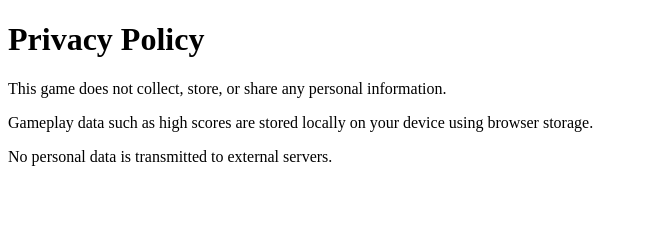
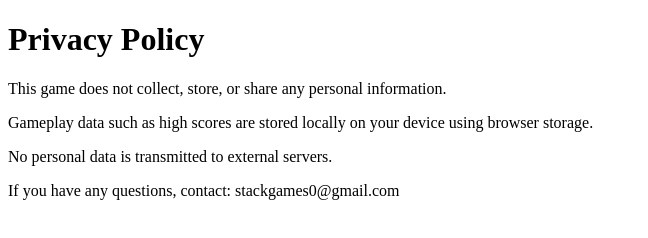
Before and after one commit to krishnaag21/stack-block-game, a plain HTML site: page privacy.html in a window 1280 px wide. Shown: the whole page, without its empty margins (0-648 px from the left). Drawn offline with Linux system fonts and the light colour scheme.

Commit message:
Update privacy.html

```diff
--- a/privacy.html
+++ b/privacy.html
@@ -8,6 +8,6 @@
 <p>This game does not collect, store, or share any personal information.</p>
 <p>Gameplay data such as high scores are stored locally on your device using browser storage.</p>
 <p>No personal data is transmitted to external servers.</p>
-
+<p>If you have any questions, contact: stackgames0@gmail.com</p>
 </body>
 </html>
```
